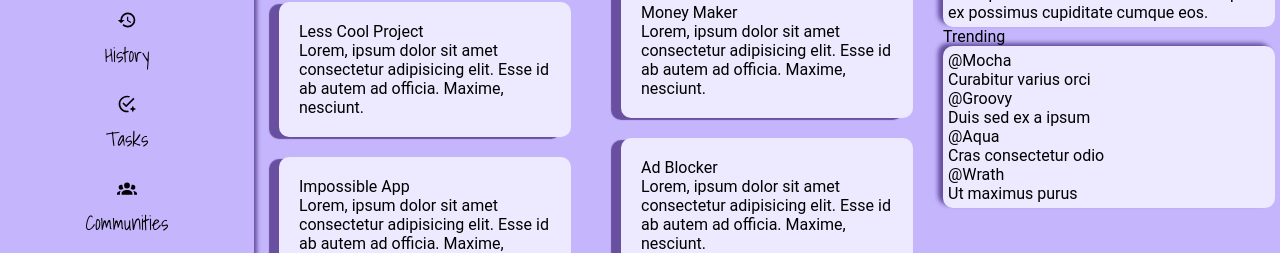
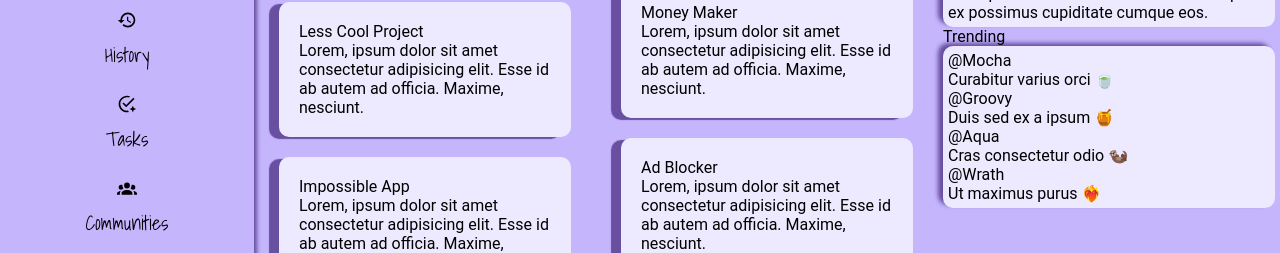
Before and after one commit to Aaliyah1699/Admin-dashboard, a plain HTML site: page index.html in a window 1280 px wide. Shown: the part 372-625 px from the top of the page. Drawn offline with Linux system fonts and the light colour scheme.

Commit message:
added emoji to trending

```diff
--- a/index.html
+++ b/index.html
@@ -192,16 +192,16 @@
                 <div class="trending">
                     <!-- TODO and icon img -->
                     <p class="fakeuser">@Mocha</p>
-                    <p class="faketext">Curabitur varius orci</p>
+                    <p class="faketext">Curabitur varius orci 🍵</p>
                     <!-- TODO and icon img -->
                     <p class="fakeuser">@Groovy</p>
-                    <p class="faketext">Duis sed ex a ipsum</p>
+                    <p class="faketext">Duis sed ex a ipsum 🍯</p>
                     <!-- TODO and icon img -->
                     <p class="fakeuser">@Aqua</p>
-                    <p class="faketext">Cras consectetur odio</p>
+                    <p class="faketext">Cras consectetur odio 🦦</p>
                     <!-- TODO and icon img -->
                     <p class="fakeuser">@Wrath</p>
-                    <p class="faketext">Ut maximus purus</p>
+                    <p class="faketext">Ut maximus purus ❤️‍🔥</p>
                 </div>
 
             </div>
```
